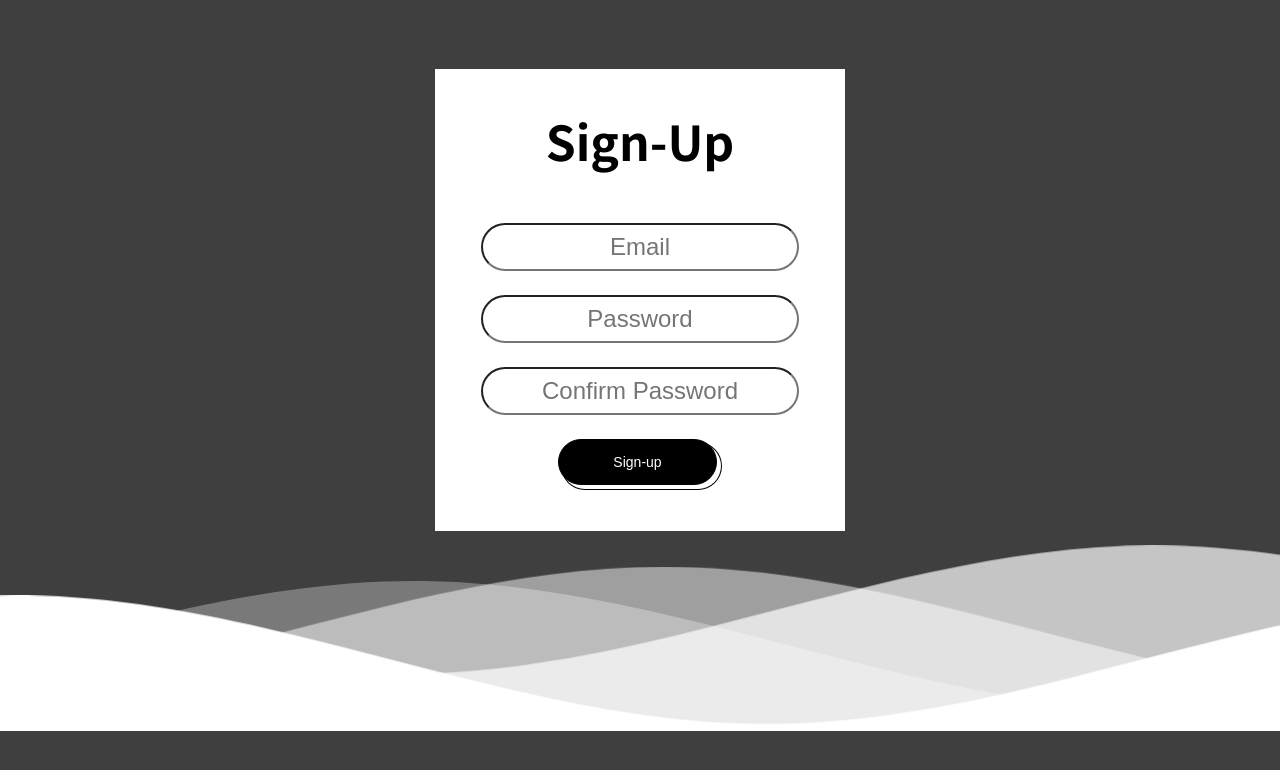
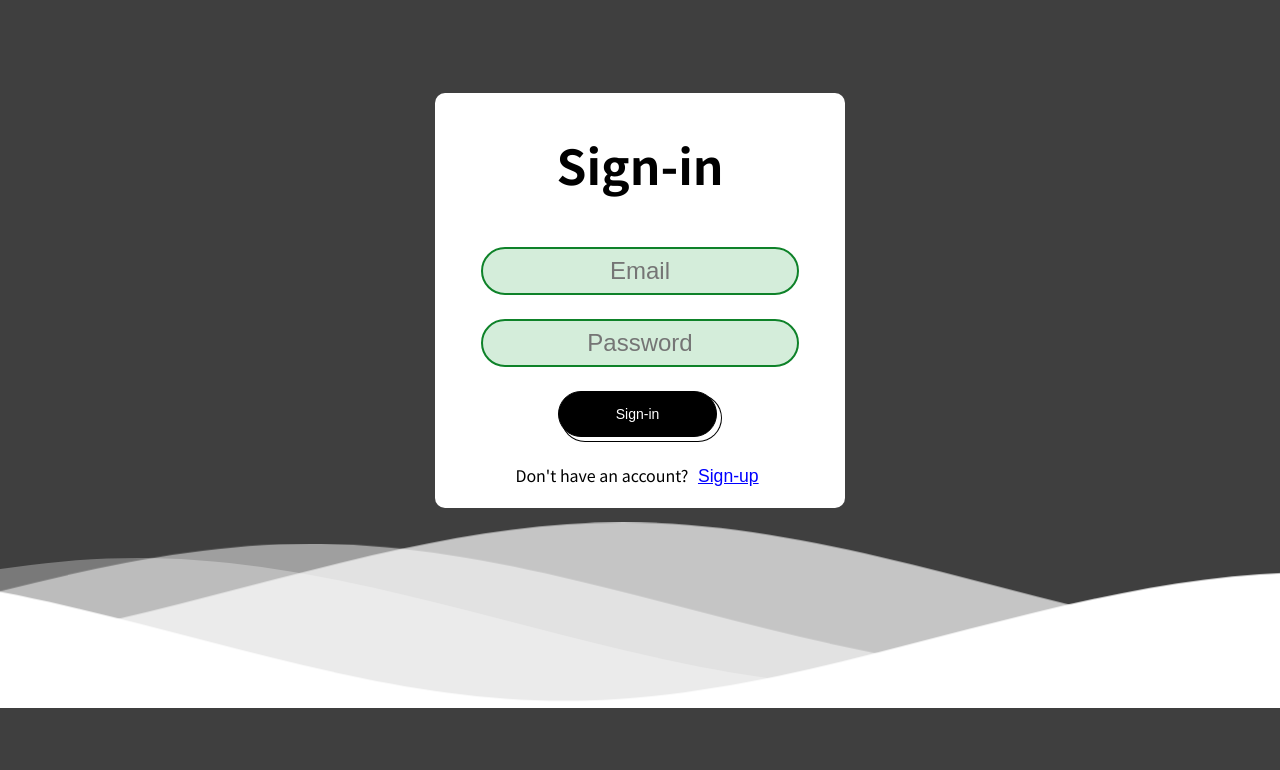
Before and after one commit to JohnOtilla09/ias-act-4, a React (Create React App) app: page / in a window 1280 px wide. Shown: the top 770 px of the page. Built offline with nearby package versions, Linux system fonts and the light colour scheme.

Commit message:
Edit Signup form

```diff
--- a/src/components/Login/FormStyles.module.css
+++ b/src/components/Login/FormStyles.module.css
@@ -22,14 +22,32 @@ form h1 {
     font-size: 1.5rem;
     border-radius: 50px;
     text-align: center;
+    outline: none;
+    background-color: #d4edda;
+    border: 2px solid #0e8229;
 }
 
-.invalid input {
+.input-group input:focus {
+    background: #fff;
+    border: 2px solid black;
+}
+
+.input-group.invalid input {
     outline: none;
+    background: #ffcbd1;
     border: 2px solid red;
 }
 
-.invalid p {
+.input-group.invalid p {
     color: red;
     margin: 0 0 0 10px;
 }
+
+.noAccount button {
+    font-size: 1.1rem;
+    cursor: pointer;
+    border: none;
+    background: none;
+    text-decoration: underline;
+    color: #0000ff;
+}
--- a/src/components/Login/Login.js
+++ b/src/components/Login/Login.js
@@ -1,14 +1,42 @@
+import { useState } from 'react';
+
+import styles from './Login.module.css';
+import SignInForm from './SignInForm';
+import SignUpForm from './SignUpForm';
 import Card from '../UI/Card/Card';
 
-// import styles from './Login.module.css';
-// import SignInForm from './SignInForm';
-import SignUpForm from './SignUpForm';
+const DummyUsers = [
+    {
+        email: 'Otilla@gmail.com',
+        password: '123456789'
+    }
+];
 
+const Login = (props) => {
+    const [ accounts, setAccounts ] = useState(DummyUsers);
+    const [ signIn, setSignIn ] = useState(false);
 
-const Login = () => {
+    const AddUserHandler = (userAccount) => {
+
+        setAccounts((prevAccounts) => {
+            return [userAccount, ...accounts];
+        });
+
+        console.log(accounts);
+    };
+
+    const signInHandler = () => {
+        setSignIn(prevSignIn => !prevSignIn);
+    };
+
+    const content = !signIn ? <SignInForm /> : <SignUpForm onAddUser={AddUserHandler}/>;
+
     return (
         <Card>
-            <SignUpForm/>
+            { content }
+            <div className={styles.noAccount}>
+                Don't have an account? <button onClick={signInHandler}>Sign-up</button>
+            </div>
         </Card>
     );
 };
--- /dev/null
+++ b/src/components/Login/Login.module.css
@@ -0,0 +1,8 @@
+.noAccount button {
+    font-size: 1.1rem;
+    cursor: pointer;
+    border: none;
+    background: none;
+    text-decoration: underline;
+    color: #0000ff;
+}
--- a/src/components/Login/SignInForm.js
+++ b/src/components/Login/SignInForm.js
@@ -8,21 +8,19 @@ const SignInForm = (props) => {
     const formSubmitHandler = (event) => {
         event.preventDefault();
 
+
     }
 
     return (
         <form onSubmit={formSubmitHandler}>
             <h1>Sign-in</h1>
             <div className={`${styles['input-group']}`}>
-                {/* <label htmlFor="email">Email</label> */}
-                <input type="email" id="email" autoComplete="false" placeholder='Email' />
+                <input type="text" id="email" autoComplete="false" placeholder='Email' />
             </div>
             <div className={`${styles['input-group']}`}>
-                {/* <label htmlFor="password">Password</label> */}
                 <input type="password" id="password" autoComplete="false" placeholder='Password'/>
             </div>
             <Button>Sign-in</Button>
-
         </form>
     );
 };
--- a/src/components/Login/SignUpForm.js
+++ b/src/components/Login/SignUpForm.js
@@ -1,67 +1,104 @@
+import { useRef, useState } from 'react';
+
 import Button from '../UI/Button/Button';
-import useInput from '../hooks/use-input';
+// import useInput from '../hooks/use-input';
 
 import styles from './FormStyles.module.css';
 
+const isValidEmail = value => value.includes('@') && value.includes('.com');
+const isValidPassword = (value1, value2) => {
+  if (value1 === value2 && value1.trim().length > 8 && value2.trim().length > 8) {
+    return true;
+  } else {
+    return false;
+  }
+}
+
 const SignUpForm = (props) => {
-    const {
-      value: enteredEmail,
-      isValid: enteredEmailIsValid,
-      hasError: inputEmailHasError,
-      valueChangeHandler: emailChangeHandler,
-      inputBlurHandler: inputEmailBlurHandler
-    } = useInput((value) => value.includes("@"));
+    const [ formInputValidity, setFormInputValidity ] = useState({
+      email: true,
+      password: true,
+      confirmPassword: true
+    });
 
-    let formIsValid = false;
-
-    if (enteredEmailIsValid) {
-        formIsValid = true;
-    }
+    const emailRef = useRef();
+    const passwordRef = useRef();
+    const confirmPasswordRef = useRef();
 
     const formSubmitHandler = (event) => {
         event.preventDefault();
 
-        if (!formIsValid) {
-            return;
+        const enteredEmail = emailRef.current.value;
+        const enteredPassword = passwordRef.current.value;
+        const enmteredConfirmPassword = confirmPasswordRef.current.value;
+
+        const enteredEmailIsValid = isValidEmail(enteredEmail);
+        const enteredPasswordIsValid = isValidPassword(enteredPassword, enmteredConfirmPassword);
+
+        setFormInputValidity({
+          email: enteredEmailIsValid,
+          password: enteredPasswordIsValid,
+          confirmPassword: enteredPasswordIsValid,
+        });
+
+        if (!formInputValidity){
+          return;
         }
+
+        props.onAddUser({
+          email: enteredEmail,
+          password: enteredPassword
+        });
+
+        emailRef.current.value = '';
+        passwordRef.current.value = '';
+        confirmPasswordRef.current.value = '';
+
+        setFormInputValidity({
+          email: true,
+          password: true,
+          confirmPassword: true,
+        });
     };
 
-    const emailInputGroupStyles = inputEmailHasError
-      ? `${styles["input-group"]} ${styles.invalid}`
-      : `${styles["input-group"]}`;
+    const emailInputGroupStyles = !formInputValidity.email ? `${styles["input-group"]} ${styles.invalid}` : `${styles["input-group"]}`;
+    const passwordInputGroupStyles = !formInputValidity.password ? `${styles["input-group"]} ${styles.invalid}` : `${styles["input-group"]}`;
 
     return (
       <form onSubmit={formSubmitHandler}>
         <h1>Sign-Up</h1>
+
         <div className={emailInputGroupStyles}>
           <input
-            type="email"
+            type="text"
             id="email"
-            onChange={emailChangeHandler}
-            onBlur={inputEmailBlurHandler}
-            value={enteredEmail}
+            ref={emailRef}
             autoComplete="false"
             placeholder="Email"
           />
-          { inputEmailHasError && <p>Please enter valid email</p> }
+          {!formInputValidity.email && <p>Please enter a valid email</p>}
         </div>
-        <div className={`${styles['input-group']}`}>
+        <div className={passwordInputGroupStyles}>
           <input
             type="password"
             id="password"
+            ref={passwordRef}
             autoComplete="false"
-            placeholder='Password'
+            placeholder="Password"
           />
-          {/* { inputPasswordHasError && <p>Please enter your password</p> } */}
+          {!formInputValidity.password && <p>Please re-enter your password</p>}
         </div>
-        <div className={`${styles['input-group']}`}>
+        <div className={passwordInputGroupStyles}>
           <input
             type="password"
             id="confirm-password"
+            ref={confirmPasswordRef}
             autoComplete="false"
             placeholder="Confirm Password"
           />
-          {/* { inputConfirmPasswordHasError && <p>Please enter your password</p> } */}
+          {!formInputValidity.confirmPassword && (
+            <p>Please re-enter your password</p>
+          )}
         </div>
         <Button>Sign-up</Button>
       </form>
--- a/src/components/UI/Button/Button.js
+++ b/src/components/UI/Button/Button.js
@@ -1,7 +1,7 @@
 import styles from './Button.module.css';
 
 const Button = (props) => {
-    return <button className={`${styles["button-50"]}`}>{ props.children }</button>;
+    return <button className={`${styles["button-50"]}`} onClick={props.onClick}>{ props.children }</button>;
 };
 
 export default Button;
--- a/src/components/UI/Card/Card.module.css
+++ b/src/components/UI/Card/Card.module.css
@@ -5,5 +5,5 @@
     align-items: center;
     justify-content: center;
     padding: 20px 30px;
-    /* gap: 10px; */
+    border-radius: 10px;
 }
--- a/src/components/hooks/use-input.js
+++ b/src/components/hooks/use-input.js
@@ -6,6 +6,8 @@ const useInput = (validate) => {
 
     const valuesIsValid = validate(enteredValue);
     const hasError = !valuesIsValid && isTouched;
+
+    console.log(enteredValue.includes('@'));
 
     const valueChangeHandler = (event) => {
         setEnteredValue(event.target.value);
```
Also changed, not shown: 1 other file (tests, documents, lock files or other folders).
